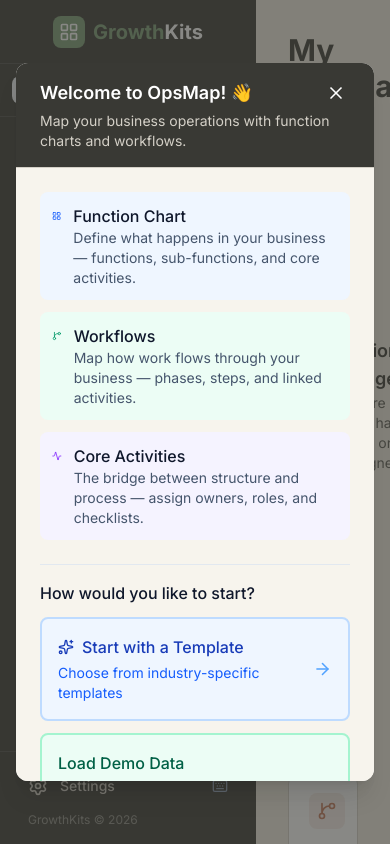
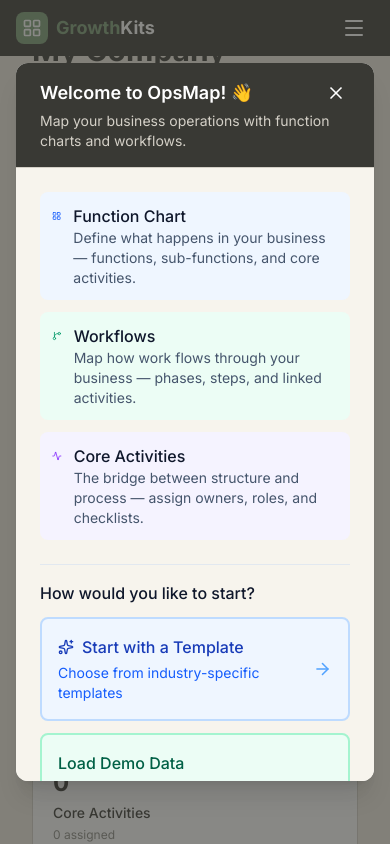
Before and after one commit to marcus-cole-ai/ops-map, a Next.js app: page / in a window 390 px wide. Shown: the top 844 px of the page. Built offline with nearby package versions, Linux system fonts and the light colour scheme.

Commit message:
fix: mobile responsive sidebar with hamburger menu
- Add mobile header with hamburger button
- Sidebar slides in as drawer on mobile
- Desktop sidebar remains fixed
- Added DialogTitle to GlobalSearch for accessibility

```diff
--- a/src/components/AppShell.tsx
+++ b/src/components/AppShell.tsx
@@ -5,9 +5,9 @@
 
 export function AppShell({ children }: { children: React.ReactNode }) {
   return (
-    <div className="flex min-h-screen bg-slate-50">
+    <div className="flex min-h-screen" style={{ background: 'var(--cream)' }}>
       <Sidebar />
-      <main className="flex-1 overflow-auto">
+      <main className="flex-1 overflow-auto min-h-screen">
         {children}
       </main>
       <WelcomeModal />
--- a/src/components/GlobalSearch.tsx
+++ b/src/components/GlobalSearch.tsx
@@ -149,6 +149,8 @@
         <Dialog.Portal>
           <Dialog.Overlay className="fixed inset-0 bg-black/50 data-[state=open]:animate-in data-[state=closed]:animate-out data-[state=closed]:fade-out-0 data-[state=open]:fade-in-0" />
           <Dialog.Content className="fixed left-[50%] top-[20%] translate-x-[-50%] w-full max-w-lg bg-white rounded-xl shadow-2xl overflow-hidden data-[state=open]:animate-in data-[state=closed]:animate-out data-[state=closed]:fade-out-0 data-[state=open]:fade-in-0 data-[state=closed]:zoom-out-95 data-[state=open]:zoom-in-95">
+            {/* Accessibility: visually hidden title for screen readers */}
+            <Dialog.Title className="sr-only">Search</Dialog.Title>
             {/* Search Input */}
             <div className="flex items-center gap-3 p-4 border-b border-slate-200">
               <Search className="h-5 w-5 text-slate-400" />
--- a/src/components/layout/Sidebar.tsx
+++ b/src/components/layout/Sidebar.tsx
@@ -1,5 +1,6 @@
 'use client'
 
+import { useState, useEffect } from 'react'
 import Link from 'next/link'
 import { usePathname } from 'next/navigation'
 import { cn } from '@/lib/utils'
@@ -15,6 +16,8 @@
   FileText,
   Network,
   PieChart,
+  Menu,
+  X,
 } from 'lucide-react'
 import { GlobalSearch } from '@/components/GlobalSearch'
 import { KeyboardShortcuts } from '@/components/KeyboardShortcuts'
@@ -41,12 +44,27 @@
 
 export function Sidebar() {
   const pathname = usePathname()
+  const [isOpen, setIsOpen] = useState(false)
 
-  return (
-    <div className="flex h-screen w-64 flex-col" style={{ background: 'var(--gk-charcoal)' }}>
+  // Close sidebar when route changes (on mobile)
+  useEffect(() => {
+    setIsOpen(false)
+  }, [pathname])
+
+  // Close sidebar on Escape key
+  useEffect(() => {
+    const handleEscape = (e: KeyboardEvent) => {
+      if (e.key === 'Escape') setIsOpen(false)
+    }
+    document.addEventListener('keydown', handleEscape)
+    return () => document.removeEventListener('keydown', handleEscape)
+  }, [])
+
+  const SidebarContent = () => (
+    <>
       {/* Logo */}
-      <div className="flex h-16 items-center justify-center" style={{ borderBottom: '1px solid rgba(255,255,255,0.1)' }}>
-        <Link href="/" className="flex items-center gap-2">
+      <div className="flex h-16 items-center justify-between px-4" style={{ borderBottom: '1px solid rgba(255,255,255,0.1)' }}>
+        <Link href="/" className="flex items-center gap-2" onClick={() => setIsOpen(false)}>
           <div className="flex h-8 w-8 items-center justify-center rounded-lg" style={{ background: 'var(--gk-green)' }}>
             <LayoutGrid className="h-5 w-5 text-white" />
           </div>
@@ -55,6 +73,13 @@
             <span className="text-white">Kits</span>
           </span>
         </Link>
+        {/* Close button on mobile */}
+        <button
+          onClick={() => setIsOpen(false)}
+          className="lg:hidden p-2 rounded-lg hover:bg-white/10 transition-colors"
+        >
+          <X className="h-5 w-5 text-white" />
+        </button>
       </div>
 
       {/* Search */}
@@ -72,6 +97,7 @@
               <Link
                 key={item.name}
                 href={item.href}
+                onClick={() => setIsOpen(false)}
                 className={cn(
                   'flex items-center gap-3 rounded-lg px-3 py-2 text-sm font-medium transition-colors',
                   isActive
@@ -102,6 +128,7 @@
                 <Link
                   key={item.name}
                   href={item.href}
+                  onClick={() => setIsOpen(false)}
                   className={cn(
                     'flex items-center gap-3 rounded-lg px-3 py-2 text-sm font-medium transition-colors',
                     isActive
@@ -133,6 +160,7 @@
                 <Link
                   key={item.name}
                   href={item.href}
+                  onClick={() => setIsOpen(false)}
                   className={cn(
                     'flex items-center gap-3 rounded-lg px-3 py-2 text-sm font-medium transition-colors',
                     isActive
@@ -158,6 +186,7 @@
         <div className="flex items-center gap-2 mb-2">
           <Link
             href="/settings"
+            onClick={() => setIsOpen(false)}
             className="flex-1 flex items-center gap-3 rounded-lg px-3 py-2 text-sm font-medium transition-colors hover:text-white"
             style={{ color: 'var(--stone)' }}
           >
@@ -170,6 +199,62 @@
           GrowthKits © 2026
         </div>
       </div>
-    </div>
+    </>
+  )
+
+  return (
+    <>
+      {/* Mobile Header with Hamburger */}
+      <div
+        className="lg:hidden fixed top-0 left-0 right-0 z-40 flex items-center justify-between h-14 px-4"
+        style={{ background: 'var(--gk-charcoal)' }}
+      >
+        <Link href="/" className="flex items-center gap-2">
+          <div className="flex h-8 w-8 items-center justify-center rounded-lg" style={{ background: 'var(--gk-green)' }}>
+            <LayoutGrid className="h-5 w-5 text-white" />
+          </div>
+          <span className="text-lg font-bold">
+            <span style={{ color: 'var(--gk-green)' }}>Growth</span>
+            <span className="text-white">Kits</span>
+          </span>
+        </Link>
+        <button
+          onClick={() => setIsOpen(true)}
+          className="p-2 rounded-lg hover:bg-white/10 transition-colors"
+        >
+          <Menu className="h-6 w-6 text-white" />
+        </button>
+      </div>
+
+      {/* Mobile spacer */}
+      <div className="lg:hidden h-14" />
+
+      {/* Desktop Sidebar */}
+      <div className="hidden lg:flex h-screen w-64 flex-col fixed left-0 top-0" style={{ background: 'var(--gk-charcoal)' }}>
+        <SidebarContent />
+      </div>
+
+      {/* Desktop sidebar spacer */}
+      <div className="hidden lg:block w-64 flex-shrink-0" />
+
+      {/* Mobile Sidebar Overlay */}
+      {isOpen && (
+        <div
+          className="lg:hidden fixed inset-0 z-50 bg-black/50"
+          onClick={() => setIsOpen(false)}
+        />
+      )}
+
+      {/* Mobile Sidebar Drawer */}
+      <div
+        className={cn(
+          "lg:hidden fixed top-0 left-0 bottom-0 z-50 w-64 flex flex-col transition-transform duration-300 ease-in-out",
+          isOpen ? "translate-x-0" : "-translate-x-full"
+        )}
+        style={{ background: 'var(--gk-charcoal)' }}
+      >
+        <SidebarContent />
+      </div>
+    </>
   )
 }
```
